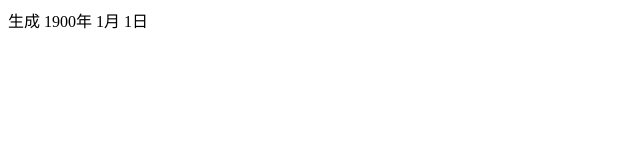
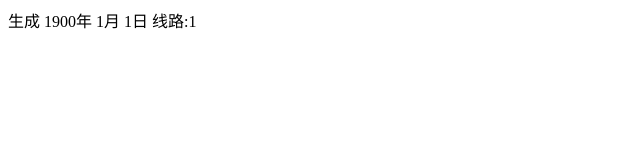
Before and after one commit to hoste/hoste.github.io, a plain HTML site: page index.html in a window 1280 px wide. Shown: the full height of the page, 0-640 px from the left. Drawn offline with Linux system fonts and the light colour scheme.

Commit message:
Update index.html

```diff
--- a/index.html
+++ b/index.html
@@ -1 +1 @@
-<span class=profile-attr>生成</span> <span class=profile-cnt>  1900年  1月  1日</span>
+<span class=profile-attr>生成</span> <span class=profile-cnt>  1900年  1月  1日 线路:1</span>
```
